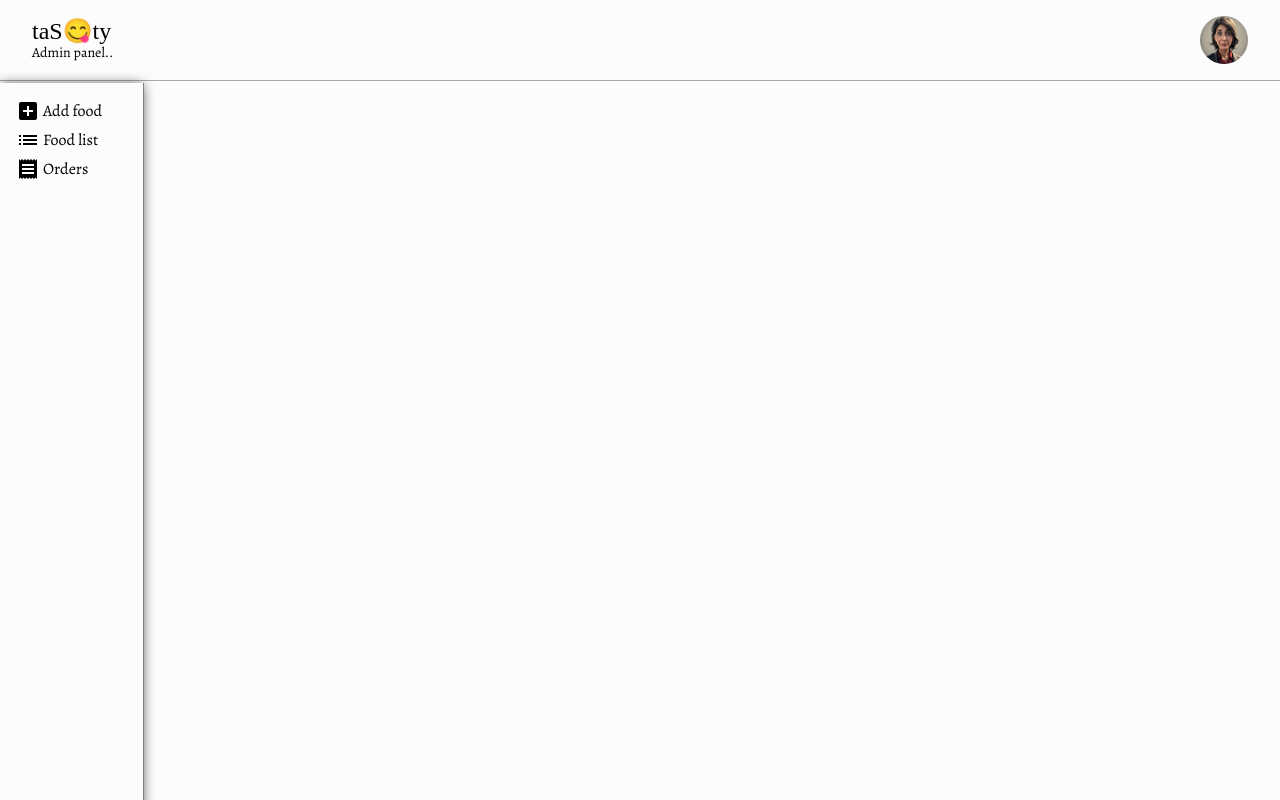
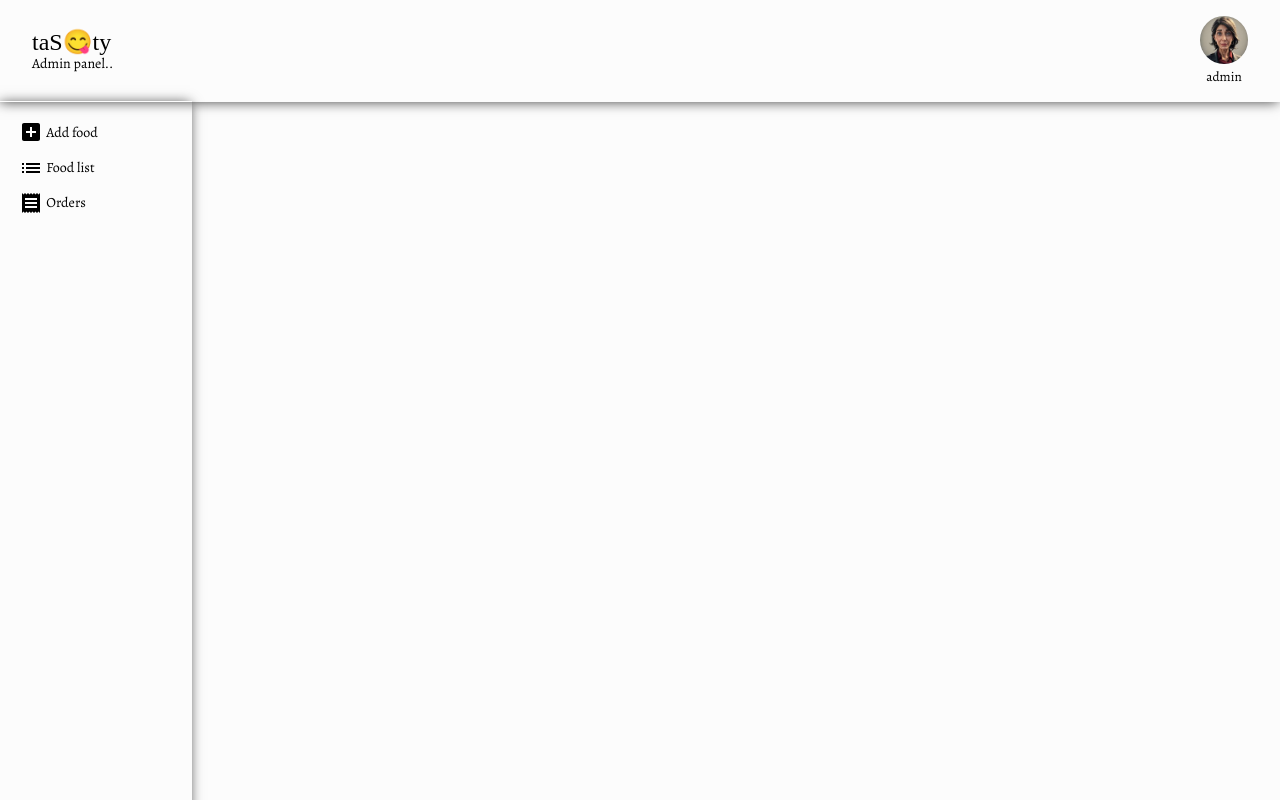
Before and after one commit to Chinweike99/taSty, a React (Create React App) app in the folder admin/: page / in a window 1280 px wide. Built offline with nearby package versions, Linux system fonts and the light colour scheme; the HTML template or start-up script is replaced by a standard one; a web font is replaced by a local one.

Commit message:
admin sidebars

```diff
--- a/admin/src/App.jsx
+++ b/admin/src/App.jsx
@@ -7,7 +7,7 @@ const App = () => {
   return (
     <div>
       <Navbar />
-      <hr />
+      {/* <hr /> */}
       <div className='app'>
         <Sidebar />
       </div>
--- a/admin/src/Components/Navbar/Navbar.jsx
+++ b/admin/src/Components/Navbar/Navbar.jsx
@@ -9,7 +9,10 @@ const Navbar = () => {
         <p>taS😋ty</p>
         <small>Admin panel..</small>
       </a>
-      <img src={assets.profileImage_2} alt="profile_image" />
+      <div className={styles.profile}>
+        <img src={assets.profileImage_2} alt="profile_image" />
+        <small>admin</small>
+      </div>
     </div>
   );
 };
--- a/admin/src/Components/Navbar/Navbar.module.css
+++ b/admin/src/Components/Navbar/Navbar.module.css
@@ -3,6 +3,11 @@
     justify-content: space-between;
     align-items: center;
     padding: 1rem 2rem;
+    position: sticky;
+    top: 0;
+    box-shadow: -1px 1px 12px -1px rgba(0, 0, 0, 0.75);
+  -webkit-box-shadow: -1px 1px 12px -1px rgba(0, 0, 0, 0.75);
+  -moz-box-shadow: -1px 1px 12px -1px rgba(0, 0, 0, 0.75);
 }
 
 .logo p{
@@ -14,6 +19,12 @@
     font-size: 14px;
 }
 
+.navbar .profile{
+    display: flex;
+    flex-direction: column;
+    align-items: center;
+    gap: 3px;
+}
 .navbar img{
     height: 3rem;
     width: 3rem;
--- a/admin/src/Components/Sidebar/Sidebar.module.css
+++ b/admin/src/Components/Sidebar/Sidebar.module.css
@@ -1,20 +1,39 @@
-.sidebar{
-  padding: 1rem ;
-  border-right: 1px solid gray;
+.sidebar {
+  padding: 1rem;
+  border-right: none;
   position: fixed;
   height: 100vh;
   bottom: 0;
-  top: 5.2rem;
-  width: 9rem;
-  box-shadow: -1px 1px 12px -1px rgba(0,0,0,0.75);
--webkit-box-shadow: -1px 1px 12px -1px rgba(0,0,0,0.75);
--moz-box-shadow: -1px 1px 12px -1px rgba(0,0,0,0.75);
+  top: 6.33rem;
+  width: 15%;
+  font-size: max(1vw, 14px);
+  box-shadow: -1px 1px 12px -1px rgba(0, 0, 0, 0.75);
+  -webkit-box-shadow: -1px 1px 12px -1px rgba(0, 0, 0, 0.75);
+  -moz-box-shadow: -1px 1px 12px -1px rgba(0, 0, 0, 0.75);
 }
-.sidebar .options{
+.sidebar .options {
+  display: flex;
+  gap: 3px;
+  align-items: center;
+  /* font-size: var(--small-font); */
+  margin-bottom: 0.3rem;
+  cursor: pointer;
+  padding: 0.2rem;
+}
+
+.sidebar .options:hover {
+  border: 1px solid gray;
+  border-radius: 3px;
+}
+
+@media screen and (max-width: 820px) {
+  .sidebar {
     display: flex;
-    gap: 3px;
+    flex-direction: column;
     align-items: center;
-    /* font-size: 0.8rem; */
-    font-size: var(--small-font);
-    margin-bottom: 0.3rem;
+    padding: 1rem 2rem;
+  }
+  .sidebar .options span {
+    display: none;
+  }
 }
```
